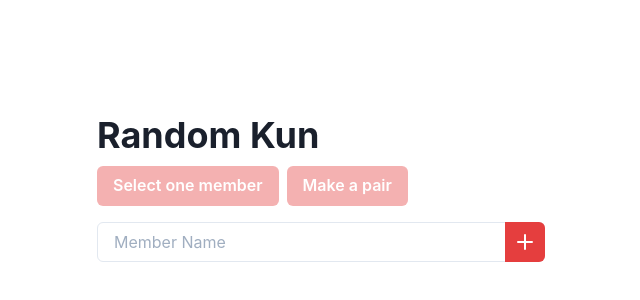
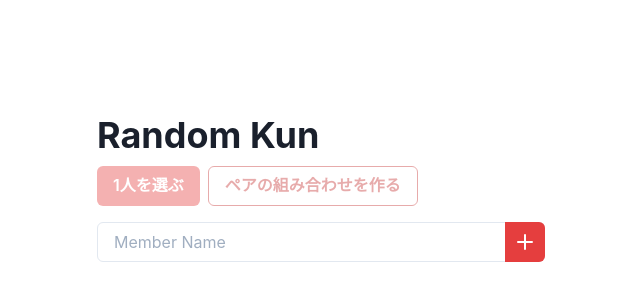
Before and after one commit to henteko/random_kun, a React (Create React App) app: page / in a window 1280 px wide. Shown: the part 204-504 px from the top of the page, without its empty margins (319-959 px from the left). Built offline with nearby package versions, Linux system fonts and the light colour scheme.

Commit message:
ボタンのラベルを日本語に変更

```diff
--- a/src/App.tsx
+++ b/src/App.tsx
@@ -103,9 +103,10 @@ export const App = () => {
                 setResultList([randomMember.name]);
               }}
             >
-              Select one member
+              1人を選ぶ
             </Button>
             <Button
+              variant="outline"
               isDisabled={
                 memberList.filter((member) => member.isActive).length < 2
               }
@@ -122,7 +123,7 @@ export const App = () => {
                 setResultList(pairNames);
               }}
             >
-              Make a pair
+              ペアの組み合わせを作る
             </Button>
           </HStack>
           <Spacer />
```
